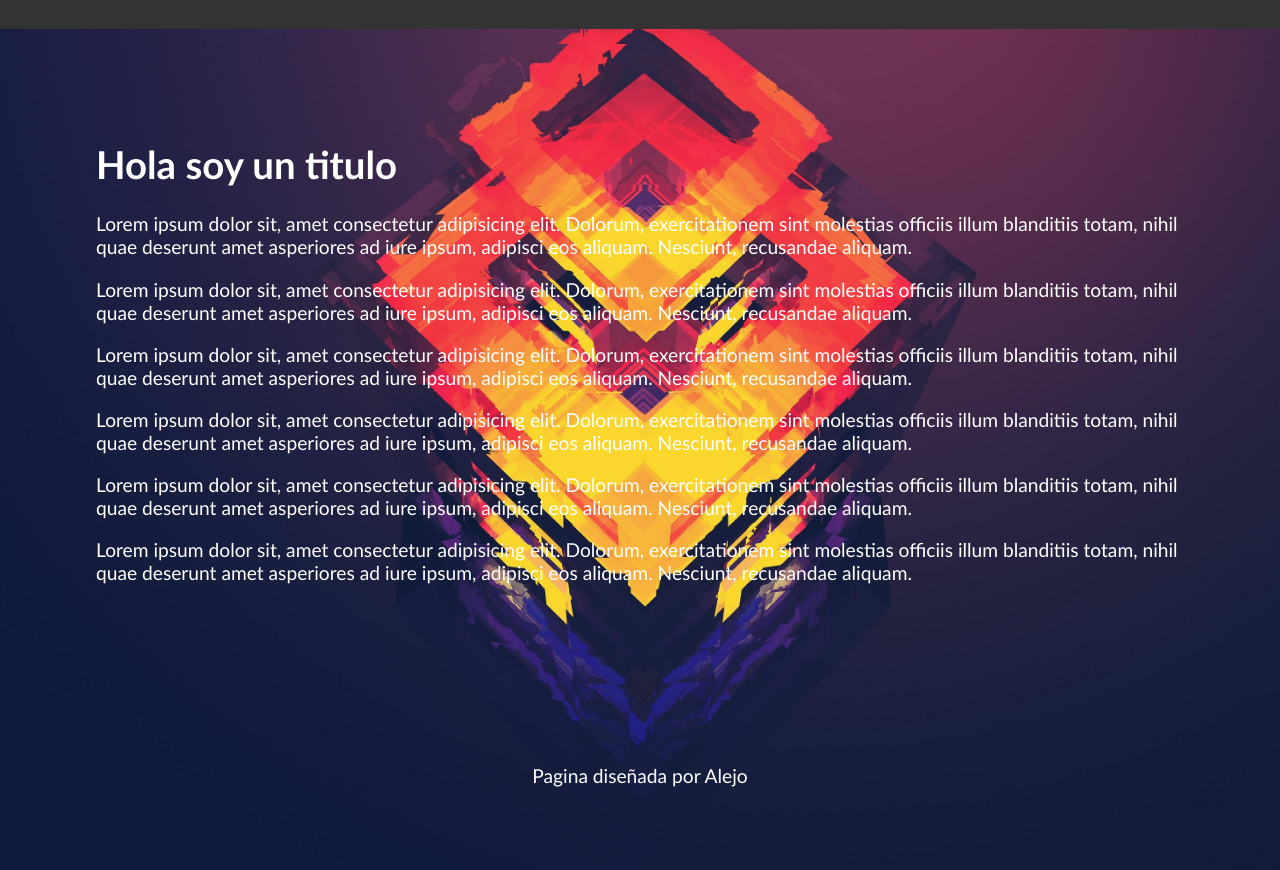
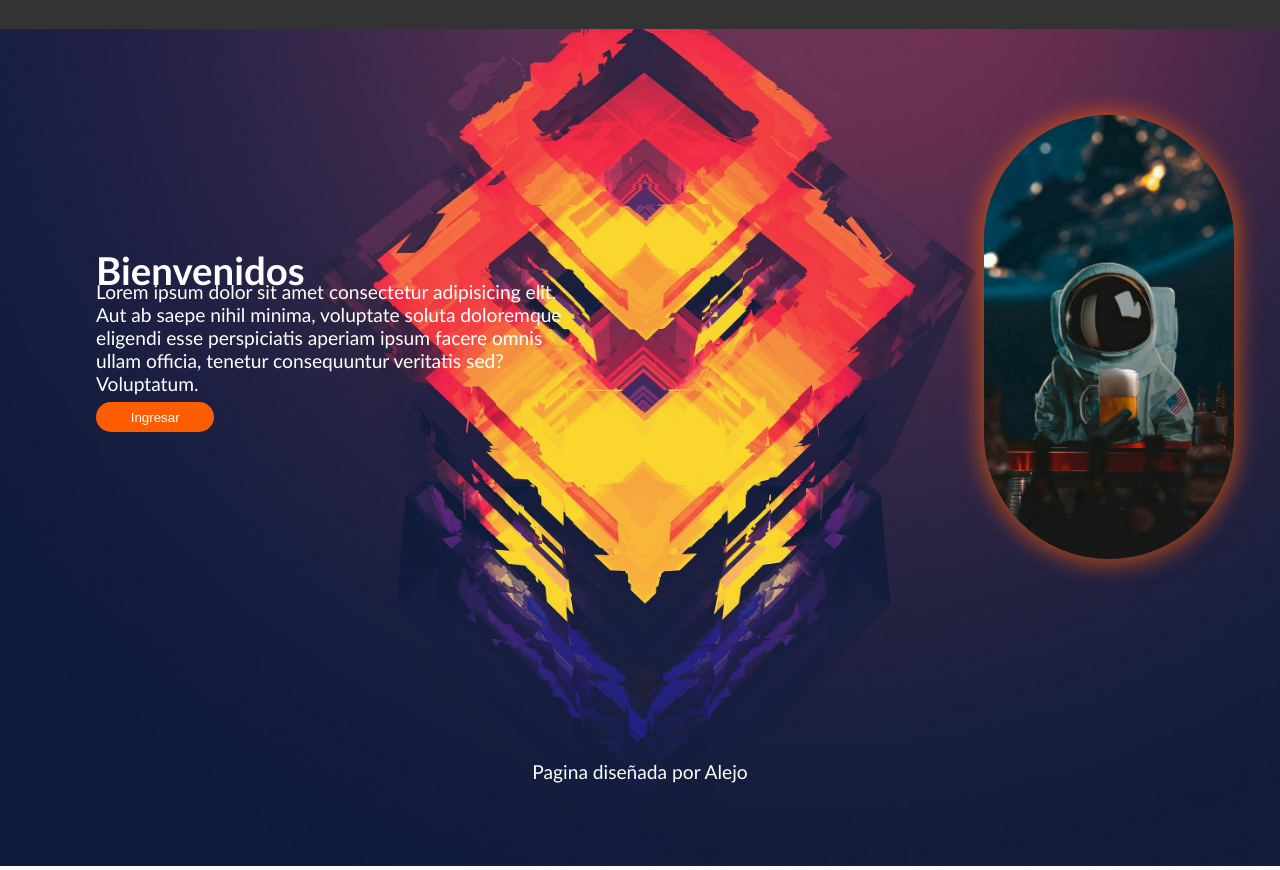
Before and after one commit to Alejo11Lucero/Porfolio, a plain HTML site: page index.html in a window 1280 px wide. Shown: the part 77-947 px from the top of the page. Drawn offline with Linux system fonts and the light colour scheme.

Commit message:
commit "ultimmo cambio de miercoles"

```diff
--- a/index.css
+++ b/index.css
@@ -12,6 +12,7 @@ body {
 .contenedor {
     width: 85%;
     margin: 0 auto;
+
 }
 
 .cabecera {
@@ -19,7 +20,7 @@ body {
     color: white;
     padding: 2rem 0;
 
-    position: fixed;
+
     left: 0;
     top: 0;
     width: 100%;
@@ -66,16 +67,6 @@ body {
         background: #4a4a4a;
 
     }
-    .main {
-        padding-top: 12rem;
-    }
-
-    .footer {
-
-        padding: 4rem 0;
-        text-align: center;
-        margin-top: 6rem;
-    }
 
     @media only screen and (max-width: 736px) {
 
@@ -115,3 +106,56 @@ body {
 
         }
     }
+
+
+    .main {
+        padding-top: 12rem;
+    }
+
+    .centro {
+        display: flex;
+        align-items: center;
+        position: absolute;
+        top: 12rem;
+
+    }
+
+    .centro p {
+        display: inline-block;
+        width: 40%;
+        margin-right: 35%;
+    }
+
+    .push {
+        position: absolute;
+        background-color: rgb(255, 94, 0);
+        border-radius: 500px;
+        width: 10%;
+        height: 30px;
+        margin-top: 10rem;
+        border: transparent;
+
+        }
+
+    .push a {
+        color: white;
+        text-decoration: none;
+
+
+    }
+
+    .astronauta {
+        border-radius: 500px;
+        box-shadow: 0px 1px 21px 5px rgba(255,94,0,0.6);
+-webkit-box-shadow: 0px 1px 21px 5px rgba(255,94,0,0.6);
+-moz-box-shadow: 0px 1px 21px 5px rgba(255,94,0,0.6);
+    }
+
+
+
+    .footer {
+
+        padding: 4rem 0;
+        text-align: center;
+        margin-top: 30%;
+    }
--- a/index.html
+++ b/index.html
@@ -24,14 +24,17 @@
     </header>
 
     <main class="main">
+
         <div class="contenedor">
-            <h1>Hola soy un titulo</h1>
-            <p>Lorem ipsum dolor sit, amet consectetur adipisicing elit. Dolorum, exercitationem sint molestias officiis illum blanditiis totam, nihil quae deserunt amet asperiores ad iure ipsum, adipisci eos aliquam. Nesciunt, recusandae aliquam.</p>
-            <p>Lorem ipsum dolor sit, amet consectetur adipisicing elit. Dolorum, exercitationem sint molestias officiis illum blanditiis totam, nihil quae deserunt amet asperiores ad iure ipsum, adipisci eos aliquam. Nesciunt, recusandae aliquam.</p>
-            <p>Lorem ipsum dolor sit, amet consectetur adipisicing elit. Dolorum, exercitationem sint molestias officiis illum blanditiis totam, nihil quae deserunt amet asperiores ad iure ipsum, adipisci eos aliquam. Nesciunt, recusandae aliquam.</p>
-            <p>Lorem ipsum dolor sit, amet consectetur adipisicing elit. Dolorum, exercitationem sint molestias officiis illum blanditiis totam, nihil quae deserunt amet asperiores ad iure ipsum, adipisci eos aliquam. Nesciunt, recusandae aliquam.</p>
-            <p>Lorem ipsum dolor sit, amet consectetur adipisicing elit. Dolorum, exercitationem sint molestias officiis illum blanditiis totam, nihil quae deserunt amet asperiores ad iure ipsum, adipisci eos aliquam. Nesciunt, recusandae aliquam.</p>
-            <p>Lorem ipsum dolor sit, amet consectetur adipisicing elit. Dolorum, exercitationem sint molestias officiis illum blanditiis totam, nihil quae deserunt amet asperiores ad iure ipsum, adipisci eos aliquam. Nesciunt, recusandae aliquam.</p>
+
+            <h1>Bienvenidos</h1>
+
+            <div class="centro">
+            <p class="parrafo">Lorem ipsum dolor sit amet consectetur adipisicing elit. Aut ab saepe nihil minima, voluptate soluta doloremque eligendi esse perspiciatis aperiam ipsum facere omnis ullam officia, tenetur consequuntur veritatis sed? Voluptatum.</p>
+            <button class="push"><a href="#">Ingresar</a></button>
+            <img src="./img/austronauta.jpg" width="250" class="astronauta">
+
+        </div>
 
         </div>
     </main>
```
Also changed, not shown: img/austronauta.jpg (added).
